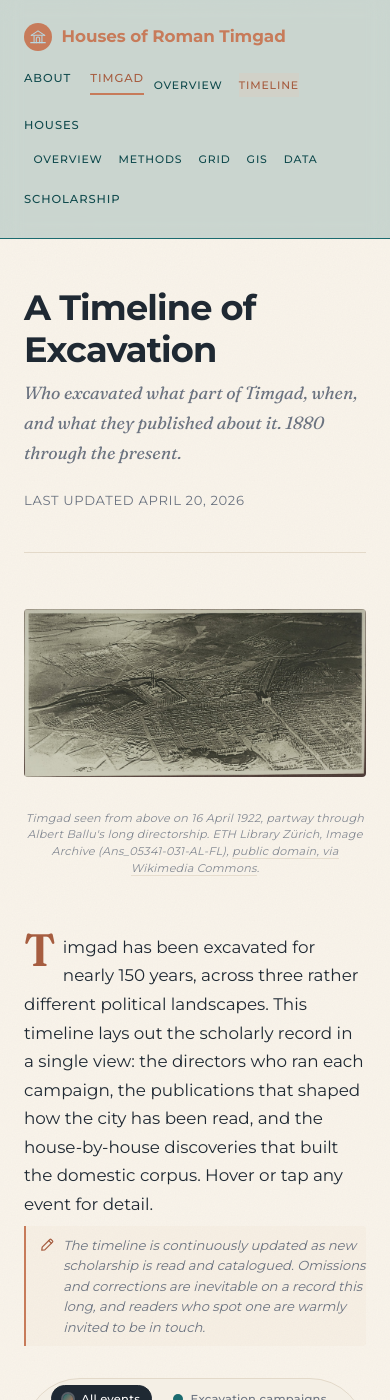
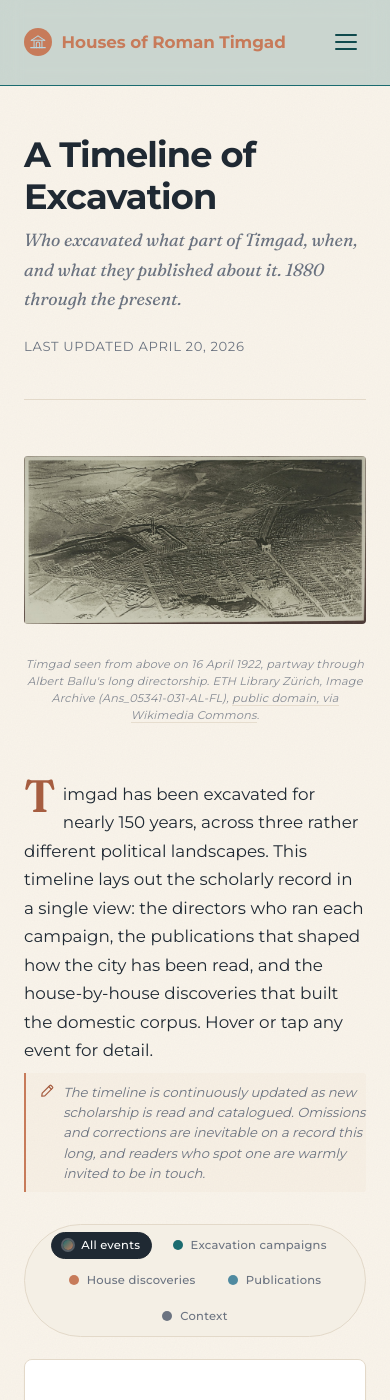
Before and after one commit to kimedher/timgadhouses, a Jekyll site: the page built from timgad/timeline.md, in a window 390 px wide and 1400 px high. Built offline with Jekyll 4.4.1, drawn with Linux system fonts in a browser that asks for light colours; some of the changed text lies outside the part shown.

Commit message:
Mobile hamburger nav and larger scrollable timeline viz

```diff
--- a/_layouts/default.html
+++ b/_layouts/default.html
@@ -29,7 +29,12 @@
           </span>
           Houses of Roman Timgad
         </a>
-        <nav class="site-nav">
+        <button type="button" class="nav-toggle" aria-label="Open navigation" aria-expanded="false" aria-controls="site-nav">
+          <span class="nav-toggle-bar"></span>
+          <span class="nav-toggle-bar"></span>
+          <span class="nav-toggle-bar"></span>
+        </button>
+        <nav class="site-nav" id="site-nav">
           <a href="{{ '/about/' | relative_url }}"{% if page.url contains '/about' %} class="active"{% endif %}>About</a>
           <div class="nav-item has-dropdown{% if page.url contains '/timgad' %} nav-item--active{% endif %}">
             <button type="button" class="nav-dropdown-toggle" aria-expanded="false" aria-haspopup="true">Timgad<span class="nav-dropdown-caret" aria-hidden="true"></span></button>
@@ -97,6 +102,48 @@
   </div>
 
   <script>
+    /* Mobile hamburger toggle */
+    (function() {
+      var header = document.querySelector('.site-header');
+      var btn = document.querySelector('.nav-toggle');
+      if (!header || !btn) return;
+      btn.addEventListener('click', function(e) {
+        e.stopPropagation();
+        var isOpen = header.classList.toggle('nav-open');
+        btn.setAttribute('aria-expanded', isOpen ? 'true' : 'false');
+        btn.setAttribute('aria-label', isOpen ? 'Close navigation' : 'Open navigation');
+        if (!isOpen) {
+          /* collapse any open sub-dropdowns when closing the hamburger */
+          document.querySelectorAll('.nav-item.has-dropdown.open').forEach(function(el) {
+            el.classList.remove('open');
+            var t = el.querySelector('.nav-dropdown-toggle');
+            if (t) t.setAttribute('aria-expanded', 'false');
+          });
+        }
+      });
+      /* close the mobile menu when a link is tapped */
+      document.querySelectorAll('.site-nav a').forEach(function(a) {
+        a.addEventListener('click', function() {
+          if (header.classList.contains('nav-open')) {
+            header.classList.remove('nav-open');
+            btn.setAttribute('aria-expanded', 'false');
+            btn.setAttribute('aria-label', 'Open navigation');
+          }
+        });
+      });
+      /* close when viewport grows past the mobile breakpoint */
+      var mq = window.matchMedia('(min-width: 769px)');
+      var onChange = function(e) {
+        if (e.matches && header.classList.contains('nav-open')) {
+          header.classList.remove('nav-open');
+          btn.setAttribute('aria-expanded', 'false');
+          btn.setAttribute('aria-label', 'Open navigation');
+        }
+      };
+      if (mq.addEventListener) mq.addEventListener('change', onChange);
+      else if (mq.addListener) mq.addListener(onChange);
+    })();
+
     /* Dropdown nav toggle (click + keyboard) */
     (function() {
       var toggles = document.querySelectorAll('.nav-dropdown-toggle');
--- a/assets/css/main.scss
+++ b/assets/css/main.scss
@@ -257,6 +257,48 @@
 .site-nav a.active {
   color: var(--terracotta-deep);
   border-bottom-color: var(--terracotta);
+}
+
+/* ---------- Mobile hamburger button ---------- */
+
+.nav-toggle {
+  display: none; /* shown on mobile via media query */
+  background: transparent;
+  border: none;
+  padding: 0.4rem;
+  margin: 0;
+  cursor: pointer;
+  width: 40px;
+  height: 40px;
+  flex-direction: column;
+  justify-content: center;
+  align-items: center;
+  gap: 5px;
+  border-radius: var(--radius);
+  transition: background 0.15s;
+}
+
+.nav-toggle:hover {
+  background: rgba(27, 107, 111, 0.08);
+}
+
+.nav-toggle-bar {
+  display: block;
+  width: 22px;
+  height: 2px;
+  background: var(--teal-dark);
+  border-radius: 2px;
+  transition: transform 0.22s ease, opacity 0.18s ease;
+}
+
+.site-header.nav-open .nav-toggle-bar:nth-child(1) {
+  transform: translateY(7px) rotate(45deg);
+}
+.site-header.nav-open .nav-toggle-bar:nth-child(2) {
+  opacity: 0;
+}
+.site-header.nav-open .nav-toggle-bar:nth-child(3) {
+  transform: translateY(-7px) rotate(-45deg);
 }
 
 /* ---------- Hero (full-bleed with overlay) ---------- */
@@ -1134,36 +1176,91 @@
     margin: 1rem 1.5rem 1rem auto;
     text-align: left;
   }
+  /* Hamburger-driven mobile nav */
   .site-header .container-wide {
-    flex-direction: column;
-    align-items: flex-start;
+    flex-direction: row;
+    flex-wrap: wrap;
+    align-items: center;
+    justify-content: space-between;
+    gap: 0.6rem;
+  }
+  .nav-toggle {
+    display: inline-flex;
   }
   .site-nav {
-    gap: 1.2rem;
-    flex-wrap: wrap;
+    display: none;
+    flex: 0 0 100%;
+    order: 3;
+    flex-direction: column;
+    align-items: stretch;
+    gap: 0;
+    padding: 0.4rem 0 0.2rem;
+    margin-top: 0.6rem;
+    border-top: 1px solid var(--hairline);
   }
-  .site-nav a { font-size: 0.72rem; }
-  .nav-item.has-dropdown { flex-wrap: wrap; }
-  .nav-dropdown-toggle { font-size: 0.72rem; }
+  .site-header.nav-open .site-nav {
+    display: flex;
+  }
+  .site-nav > a,
+  .nav-item.has-dropdown {
+    width: 100%;
+    display: block;
+  }
+  .site-nav > a {
+    padding: 0.85rem 0.2rem;
+    font-size: 0.82rem;
+    border-bottom: 1px solid var(--hairline);
+  }
+  .site-nav > a:last-child { border-bottom: none; }
+  .site-nav > a:hover,
+  .site-nav > a.active {
+    border-bottom-color: var(--hairline);
+    background: rgba(232, 196, 174, 0.12);
+  }
+  .nav-item.has-dropdown {
+    border-bottom: 1px solid var(--hairline);
+  }
+  .nav-dropdown-toggle {
+    width: 100%;
+    justify-content: space-between;
+    padding: 0.85rem 0.2rem;
+    font-size: 0.82rem;
+    border-bottom: none;
+  }
+  .nav-dropdown-caret {
+    display: inline-block;
+  }
   .nav-dropdown {
     position: static;
-    display: flex;
-    flex-direction: row;
-    flex-wrap: wrap;
-    gap: 0.3rem 1rem;
+    display: none;
+    flex-direction: column;
+    gap: 0;
     background: transparent;
     border: none;
     box-shadow: none;
-    padding: 0.4rem 0 0 0.6rem;
+    padding: 0 0 0.6rem 1rem;
     min-width: 0;
     backdrop-filter: none;
     -webkit-backdrop-filter: none;
+    border-radius: 0;
+  }
+  .nav-dropdown::before { display: none; }
+  .nav-item.has-dropdown.open .nav-dropdown {
+    display: flex;
+  }
+  /* Disable the desktop hover-to-open so tap-to-expand is the only path on mobile */
+  .nav-item.has-dropdown:hover .nav-dropdown,
+  .nav-item.has-dropdown:focus-within .nav-dropdown {
+    display: none;
+  }
+  .nav-item.has-dropdown.open .nav-dropdown {
+    display: flex;
   }
   .nav-dropdown a {
-    padding: 0.15rem 0;
-    font-size: 0.68rem;
+    padding: 0.65rem 0.4rem;
+    font-size: 0.76rem;
+    text-transform: uppercase;
   }
-  .nav-dropdown-caret { display: none; }
   .numbered-block {
     grid-template-columns: 1fr;
     gap: 0.95rem;
--- a/timgad/timeline.md
+++ b/timgad/timeline.md
@@ -49,6 +49,7 @@
   </svg>
   <div class="timeline-hover" id="timeline-hover" aria-live="polite"></div>
 </div>
+<p class="timeline-scroll-hint">Swipe the timeline left and right to see the full span.</p>
 
 <div class="timeline-detail" id="timeline-detail">
   <div class="td-empty">
@@ -184,9 +185,21 @@
 .timeline-svg {
   width: 100%;
   height: auto;
+  min-height: 420px;
   display: block;
   font-family: var(--sans);
   user-select: none;
+}
+
+.timeline-scroll-hint {
+  display: none;
+  font-family: var(--sans);
+  font-size: 0.72rem;
+  color: var(--text-muted);
+  letter-spacing: 0.04em;
+  text-align: center;
+  margin: -0.4rem auto 1.2rem;
+  max-width: var(--max-wide);
 }
 
 .timeline-svg text { fill: var(--text); }
@@ -459,7 +472,19 @@
 
 /* Responsive */
 @media (max-width: 720px) {
-  .timeline-svg { min-height: 360px; }
+  /* Let the viz use its full native width and scroll horizontally instead of shrinking. */
+  .timeline-viz-wrap {
+    overflow-x: auto;
+    overflow-y: hidden;
+    -webkit-overflow-scrolling: touch;
+    padding: 1rem 0.6rem 0.6rem;
+  }
+  .timeline-svg {
+    width: 1180px;
+    min-width: 1180px;
+    min-height: 360px;
+  }
+  .timeline-scroll-hint { display: block; }
   .timeline-filter { font-size: 0.7rem; }
   .tf-chip { padding: 0.35rem 0.7rem; font-size: 0.72rem; }
   .tl-event {
```
